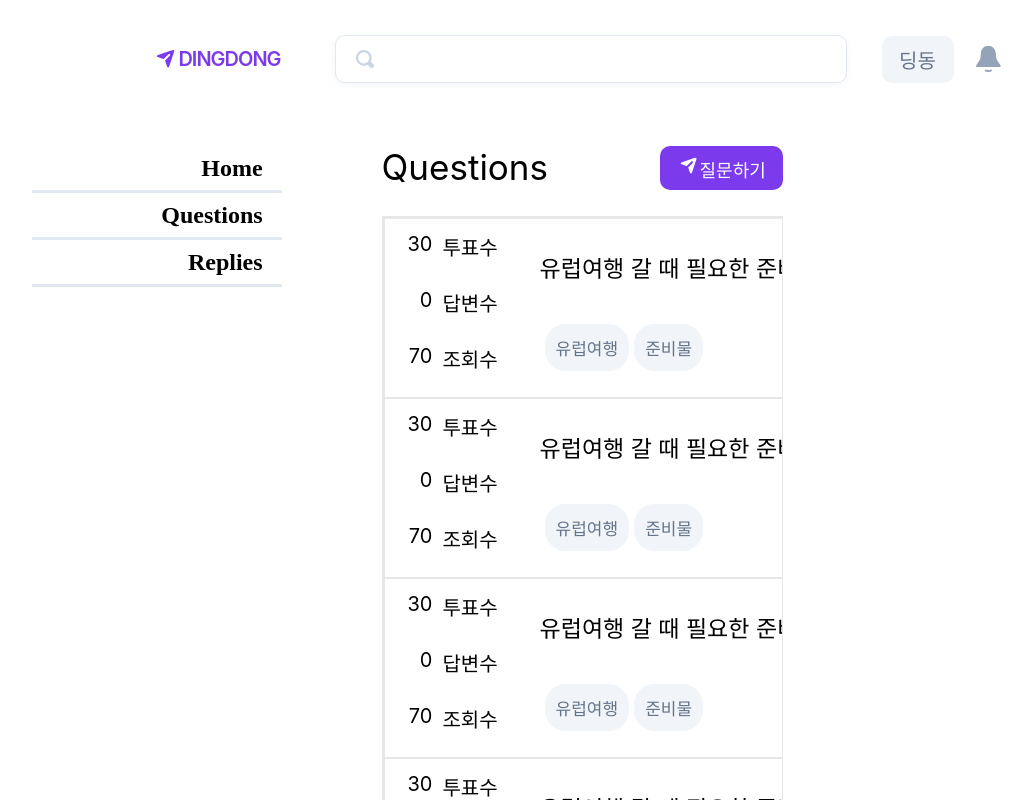
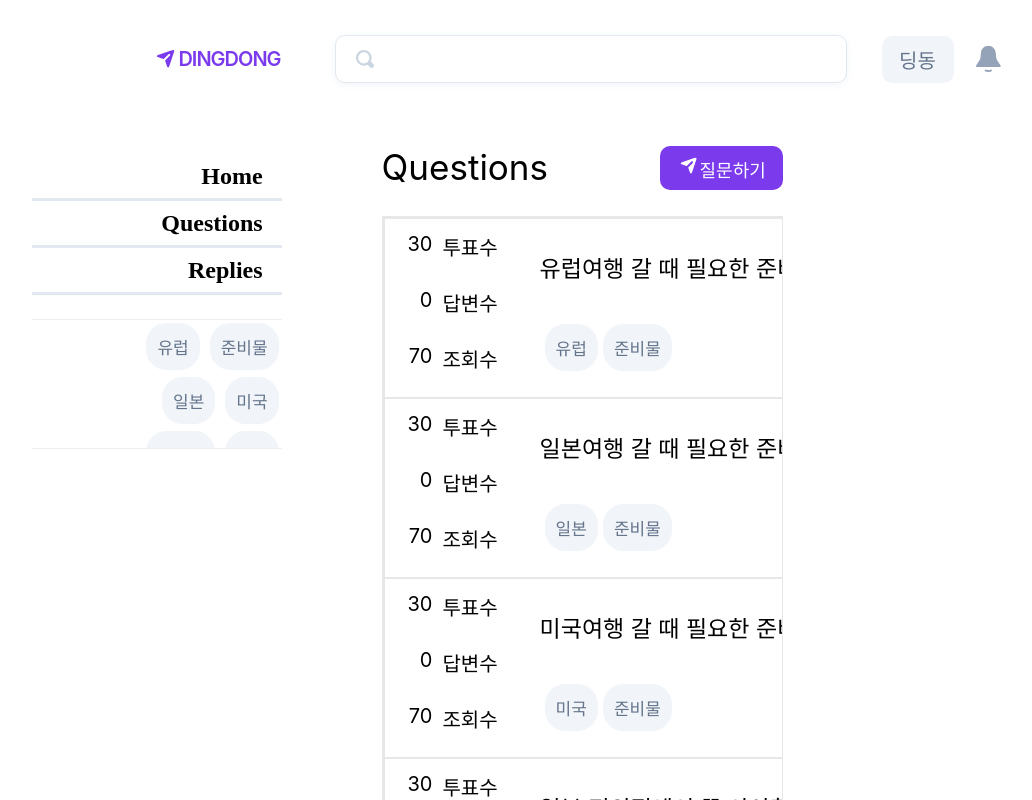
Before and after one commit to minjeong073/DingDong_T5, a React (Create React App) app: page /articles in a window 1280 px wide. Shown: the top 800 px of the page, without its empty margins (64-1096 px from the left). Built offline with nearby package versions, Linux system fonts and the light colour scheme.

Commit message:
feat: "해시태그 nav바 구현"

```diff
--- /dev/null
+++ b/src/components/HashtagNav.tsx
@@ -0,0 +1,72 @@
+import styled from "styled-components";
+import dummy from "../db/articles.json";
+import React from 'react';
+
+export const HashTagNav = () => {
+
+  const HashtagArr = dummy.articles.map((item) => item.hashtag);
+  const oneHashtag = HashtagArr.flat();
+  const onlyHashtag = Array.from(new Set(oneHashtag));
+
+  return(
+    <NavBar>
+      <Table>
+        <tbody>
+            {onlyHashtag.map((item, index) => (
+              index % 2 === 0 ? (
+                <Tr key={index}>
+                  <td>
+                  <HashTag key={item}>{item}</HashTag>
+                  {index + 1 < onlyHashtag.length ? <HashTag>{onlyHashtag[index + 1]}</HashTag> : null}
+                  </td>
+                </Tr>
+              ) : null
+            ))}
+    </tbody>
+    </Table>
+  </NavBar>
+  )
+}
+
+const NavBar = styled.div`
+  display: flex;
+  justify-content: flex-end;
+  margin-top: 3vh;
+  width: 250px;
+  height: 130px;
+  overflow: auto;
+  border-top: 1px solid #eeeeee;
+  border-bottom: 1px solid #eeeeee;
+  &::-webkit-scrollbar {
+    display: none;
+  }
+`;
+
+const Table = styled.table`
+
+`;
+
+const Tr = styled.tr`
+  display: flex;
+  justify-content: flex-end;
+`;
+
+const HashTag = styled.button`
+  margin-left: 10px;
+  margin-bottom: 5px;
+  padding: 10px;
+  background-color: #F1F5F9;
+  color: #64748B;
+  border: 1px solid #F1F5F9;
+  border-radius: 20px;
+  font-size: 17px;
+  &:hover{
+    cursor: pointer;
+  };
+`;
+
+const Span = styled.div`
+  border: 1px solid black;
+  width:2px;
+  height: 2px;
+`;
--- a/src/components/List/Articles.tsx
+++ b/src/components/List/Articles.tsx
@@ -68,6 +68,5 @@ const Img = styled.img`
 const ArticleContainer = styled.div`
   margin-top: 20px;
   border: 1px solid #e6e8e7;
-
   overflow-x: scroll;
 `;
--- a/src/components/List/ArticlesTable.tsx
+++ b/src/components/List/ArticlesTable.tsx
@@ -1,14 +1,20 @@
 import styled from "styled-components"
-import React from 'react';
+import React, {useState} from 'react';
 import dummy from "../../db/articles.json";
 import { Link } from "react-router-dom";
+
+const itemsPerPage = 5;
 
 export const ArticlesTable = () => {
 
   const onClickHashtag = () => {}
+  const [currentPage, setCurrentPage] = useState(1);
+
+
 
   return(
     <Table>
+      <tbody>
         {dummy.articles.map((item) => (
           <TableRow key={item.id}>
             <TableCell>
@@ -24,7 +30,7 @@ export const ArticlesTable = () => {
                 <Addition>
                   <HashTagWrapper>
                     {item.hashtag.map((content, index) => (
-                    <HashTag onClick={onClickHashtag}>{content}</HashTag>
+                      <HashTag onClick={onClickHashtag} key={content}>{content}</HashTag>
                     ))}
                   </HashTagWrapper>
                   <Author>{item.author}</Author>
@@ -32,9 +38,10 @@ export const ArticlesTable = () => {
                 </Addition>
               </Context>
             </TableCell>
+
           </TableRow>
         ))}
-
+      </tbody>
     </Table>
   )
 }
--- a/src/components/Nav2.tsx
+++ b/src/components/Nav2.tsx
@@ -20,20 +20,21 @@ export const Nav2 = () => {
   );
 };
 
-export const Container = styled.div`
+const Container = styled.div`
   display: flex;
   justify-content: flex-end;
+  margin-top: 1vh;
   width: 100%;
 `;
 
-export const NavContainer = styled.div`
+const NavContainer = styled.div`
   display: flex;
   justify-content: flex-end;
   flex-direction: column;
   width: 250px;
 `;
 
-export const NavItem = styled.div`
+const NavItem = styled.div`
   display: flex;
   justify-content: flex-end;
   align-items: center;
--- a/src/db/articles.json
+++ b/src/db/articles.json
@@ -6,47 +6,47 @@
       "votes": 30,
       "answers": 0,
       "views": 70,
-      "hashtag": ["유럽여행", "준비물"],
+      "hashtag": ["유럽", "준비물"],
       "author": "김딩동",
       "date": "2023년 7월 13일"
     },
     {
       "id": 2,
-      "title": "유럽여행 갈 때 필요한 준비물들이 뭐가 있나요?",
+      "title": "일본여행 갈 때 필요한 준비물들이 뭐가 있나요?",
       "votes": 30,
       "answers": 0,
       "views": 70,
-      "hashtag": ["유럽여행", "준비물"],
+      "hashtag": ["일본", "준비물"],
       "author": "김딩동",
       "date": "2023년 7월 13일"
     },
     {
       "id": 3,
-      "title": "유럽여행 갈 때 필요한 준비물들이 뭐가 있나요?",
+      "title": "미국여행 갈 때 필요한 준비물들이 뭐가 있나요?",
       "votes": 30,
       "answers": 0,
       "views": 70,
-      "hashtag": ["유럽여행", "준비물"],
+      "hashtag": ["미국", "준비물"],
       "author": "김딩동",
       "date": "2023년 7월 13일"
     },
     {
       "id": 4,
-      "title": "유럽여행 갈 때 필요한 준비물들이 뭐가 있나요?",
+      "title": "일본 편의점에서 꼭 사야할 물품들 뭐가 있나요?",
       "votes": 30,
       "answers": 0,
       "views": 70,
-      "hashtag": ["유럽여행", "준비물"],
+      "hashtag": ["일본", "편의점"],
       "author": "김딩동",
       "date": "2023년 7월 13일"
     },
     {
       "id": 5,
-      "title": "유럽여행 갈 때 필요한 준비물들이 뭐가 있나요?",
+      "title": "은행에서 환전할때 뭘 챙겨햐 할까요?",
       "votes": 30,
       "answers": 0,
       "views": 70,
-      "hashtag": ["유럽여행", "준비물"],
+      "hashtag": ["은행", "환전"],
       "author": "김딩동",
       "date": "2023년 7월 13일"
     }
--- a/src/pages/List.tsx
+++ b/src/pages/List.tsx
@@ -3,7 +3,7 @@ import { Header2 } from "../components/Header2";
 import { Nav2 } from "../components/Nav2";
 import { Wrapper2 } from "../components/Wrapper2";
 import { Articles } from "../components/List/Articles"
-
+import { HashTagNav } from "../components/HashtagNav";
 
 export const List = () => {
     return (
@@ -14,6 +14,7 @@ export const List = () => {
         <Body>
             <LWrapper>
                <Nav2/>
+               <HashTagNav/>
             </LWrapper>
             <ListContainer>
                 <Articles />
@@ -40,6 +41,9 @@ const Body = styled.div`
 `;
 
 const LWrapper = styled.div`
+  display: flex;
+  flex-direction: column;
+  align-items: flex-end;
   width: 27vw;
 `;
 
```
Lines whose indentation alone changed are shown as unchanged.
